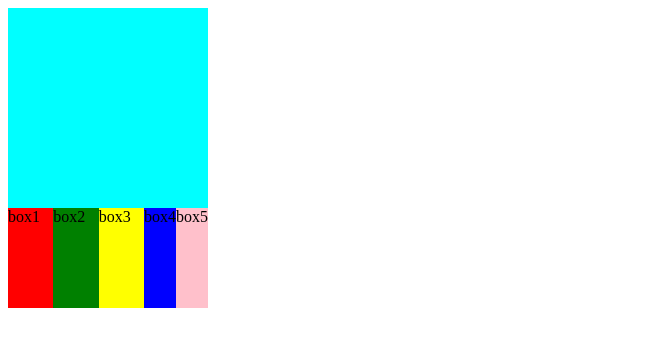
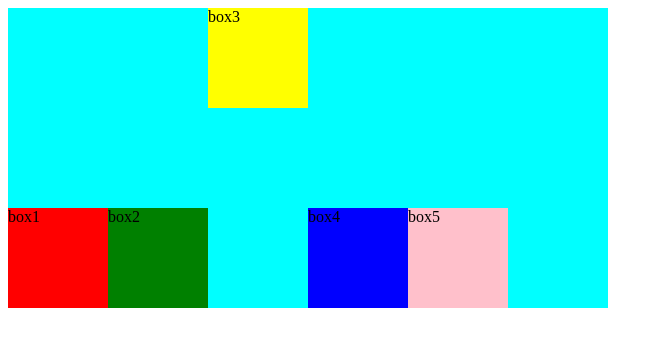
Before and after one commit to iamalihasn/css_file, a plain HTML site: page flexbox.html in a window 1280 px wide. Shown: the whole page, without its empty margins (0-663 px from the left). Drawn offline with Linux system fonts and the light colour scheme.

Commit message:
update css

```diff
--- a/style.css
+++ b/style.css
@@ -1,6 +1,6 @@
 .container{
     height: 300px;
-    width: 200px;
+    width: 600px;
     background-color: aqua;
     display: flex;
     /* gap: 20px; */
@@ -29,6 +29,7 @@
 #box3{
     background-color: yellow;
     flex-shrink: 1;
+    align-self: flex-start;
 }
 
 #box4{
```
